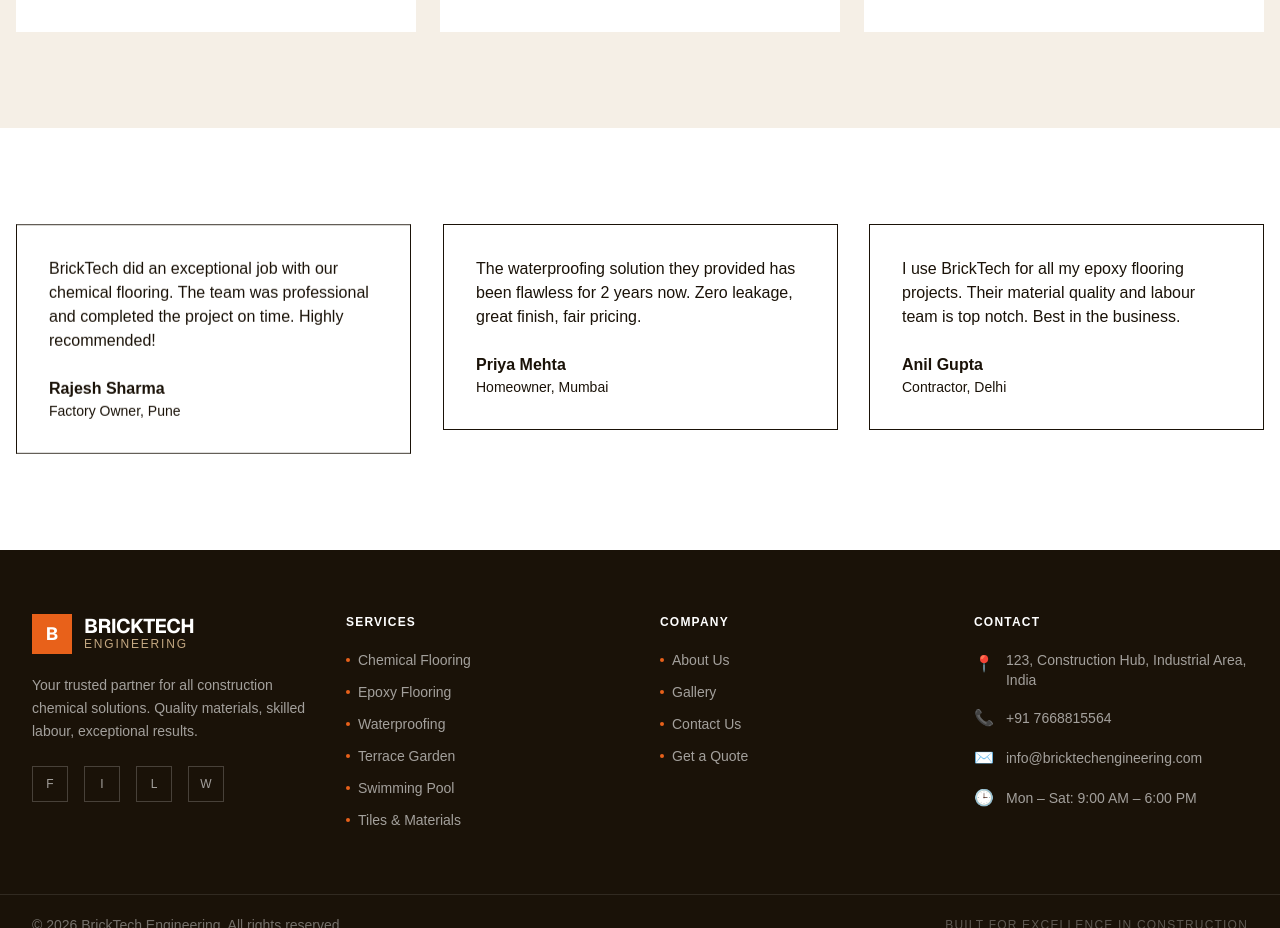
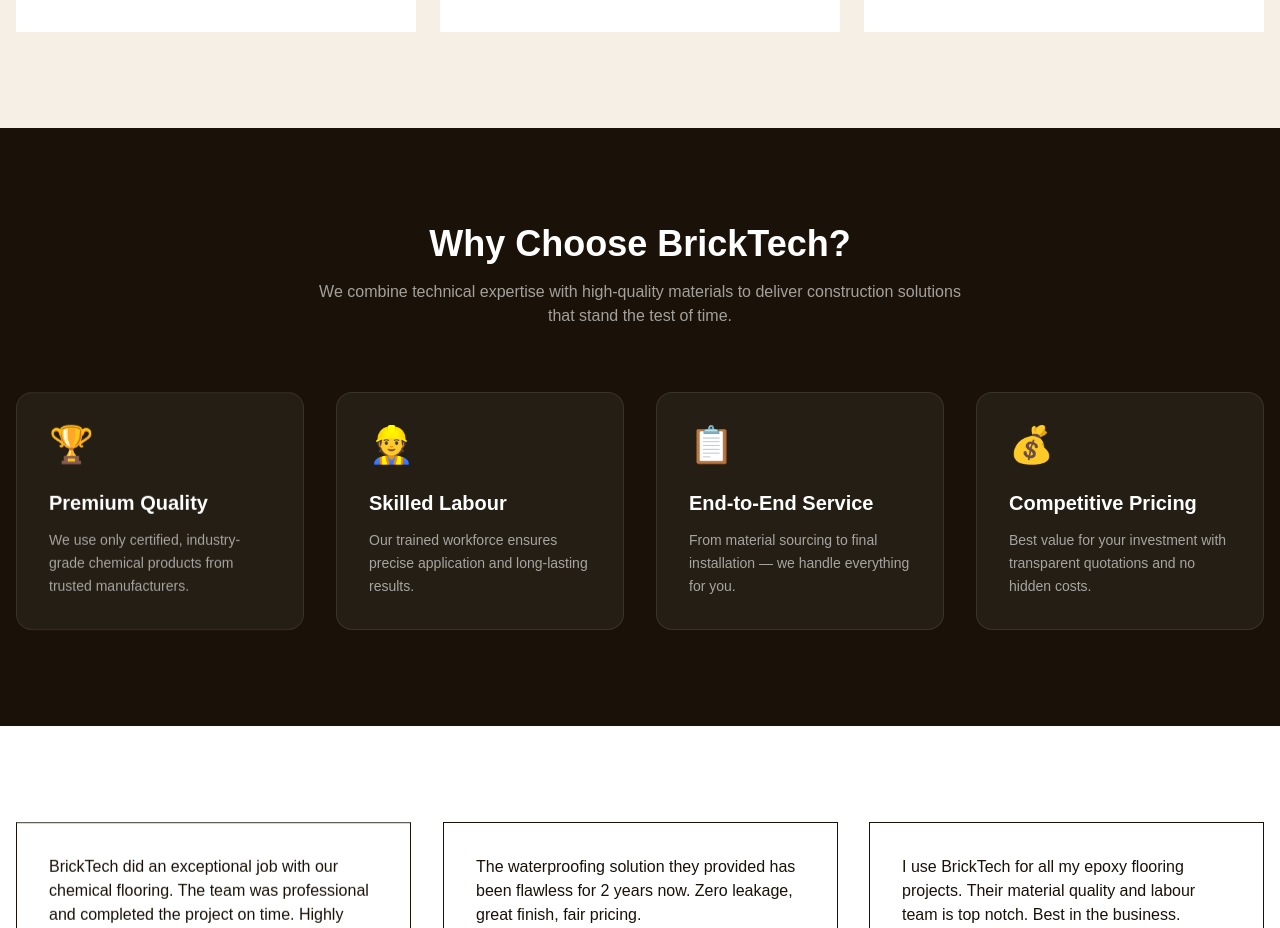
Before and after one commit to Azamkhan143/Bricktech-Engineering, a Next.js app: page / in a window 1280 px wide. Shown: the part 1320-2248 px from the top of the page. Built offline with nearby package versions, Linux system fonts and the light colour scheme.

Commit message:
why us section added

```diff
--- a/app/contact/page.tsx
+++ b/app/contact/page.tsx
@@ -80,7 +80,7 @@
             <ScrollReveal delay={200}>
               <div className="bg-white border border-brand-tan/20 p-8 group transition-all duration-300 hover:border-brand-orange">
                 <div className="text-brand-orange text-2xl mb-4 font-bold font-heading uppercase tracking-tighter">Call Us</div>
-                <p className="text-brand-dark font-bold text-lg">+91 7668815564</p>
+                <p className="text-brand-dark font-bold text-lg">+91 9653761550</p>
                 <p className="text-gray-500 text-[10px] mt-2 uppercase tracking-[0.2em] font-bold">Mon - Sat: 9am - 7pm</p>
               </div>
             </ScrollReveal>
@@ -88,7 +88,7 @@
             <ScrollReveal delay={300}>
               <div className="bg-white border border-brand-tan/20 p-8 transition-all duration-300 hover:border-brand-orange">
                 <div className="text-brand-orange text-2xl mb-4 font-bold font-heading uppercase tracking-tighter">Email</div>
-                <p className="text-brand-dark font-bold text-lg">info@bricktech.com</p>
+                <p className="text-brand-dark font-bold text-lg">Bricktechservices@gmail.com</p>
                 <p className="text-gray-500 text-[10px] mt-2 uppercase tracking-[0.2em] font-bold">Response within 24 hours</p>
               </div>
             </ScrollReveal>
@@ -111,7 +111,7 @@
                         value={formData.fullName}
                         onChange={handleChange}
                         required
-                        placeholder="Anujkumar Yadav"
+                        placeholder=""
                         className="w-full bg-brand-cream border border-brand-tan/20 p-4 outline-none focus:border-brand-orange transition-colors text-brand-dark text-sm"
                       />
                     </div>
--- a/app/layout.tsx
+++ b/app/layout.tsx
@@ -40,8 +40,8 @@
 
         <main className="flex-grow">
           {children}
+
         </main>
-
         <Footer />
       </body>
     </html>
--- a/app/page.tsx
+++ b/app/page.tsx
@@ -2,7 +2,7 @@
 
 import Link from 'next/link'
 import ScrollReveal from './components/ScrollReveal'
-import { JSX } from 'react/jsx-dev-runtime'
+import { JSX } from 'react'
 
 type Service = {
   icon: string
@@ -97,6 +97,7 @@
 export default function HomePage(): JSX.Element {
   return (
     <>
+
       {/* HERO */}
       <section className="relative min-h-screen bg-brand-dark flex items-center overflow-hidden">
         <div
@@ -160,6 +161,35 @@
         </div>
       </section>
 
+      {/* WHY US SECTION - Add this here */}
+<section className="py-24 bg-brand-dark text-white">
+  <div className="max-w-7xl mx-auto px-4">
+    <div className="text-center mb-16">
+      <h2 className="text-3xl md:text-4xl font-bold mb-4">Why Choose BrickTech?</h2>
+      <p className="text-white/60 max-w-2xl mx-auto">
+        We combine technical expertise with high-quality materials to deliver
+        construction solutions that stand the test of time.
+      </p>
+    </div>
+
+    <div className="grid grid-cols-1 md:grid-cols-2 lg:grid-cols-4 gap-8">
+      {whyUs.map((item: WhyUsItem, i: number) => (
+        <ScrollReveal key={item.title} delay={i * 100}>
+          <div className="group p-8 bg-white/5 border border-white/10 rounded-2xl hover:bg-brand-orange/10 hover:border-brand-orange/50 transition-all duration-300">
+            <div className="text-4xl mb-6 group-hover:scale-110 transition-transform duration-300">
+              {item.icon}
+            </div>
+            <h3 className="text-xl font-bold mb-3">{item.title}</h3>
+            <p className="text-sm text-white/60 leading-relaxed">
+              {item.desc}
+            </p>
+          </div>
+        </ScrollReveal>
+      ))}
+    </div>
+  </div>
+</section>
+
       {/* TESTIMONIALS */}
       <section className="py-24 bg-white">
         <div className="max-w-7xl mx-auto px-4">
--- /dev/null
+++ b/utils/cn.ts
@@ -0,0 +1,6 @@
+import { ClassValue, clsx } from "clsx";
+import { twMerge } from "tailwind-merge";
+
+export function cn(...inputs: ClassValue[]) {
+  return twMerge(clsx(inputs));
+}
```
Also changed, not shown: package.json (+7 -1 lines), 1 other file (tests, documents, lock files or other folders).
